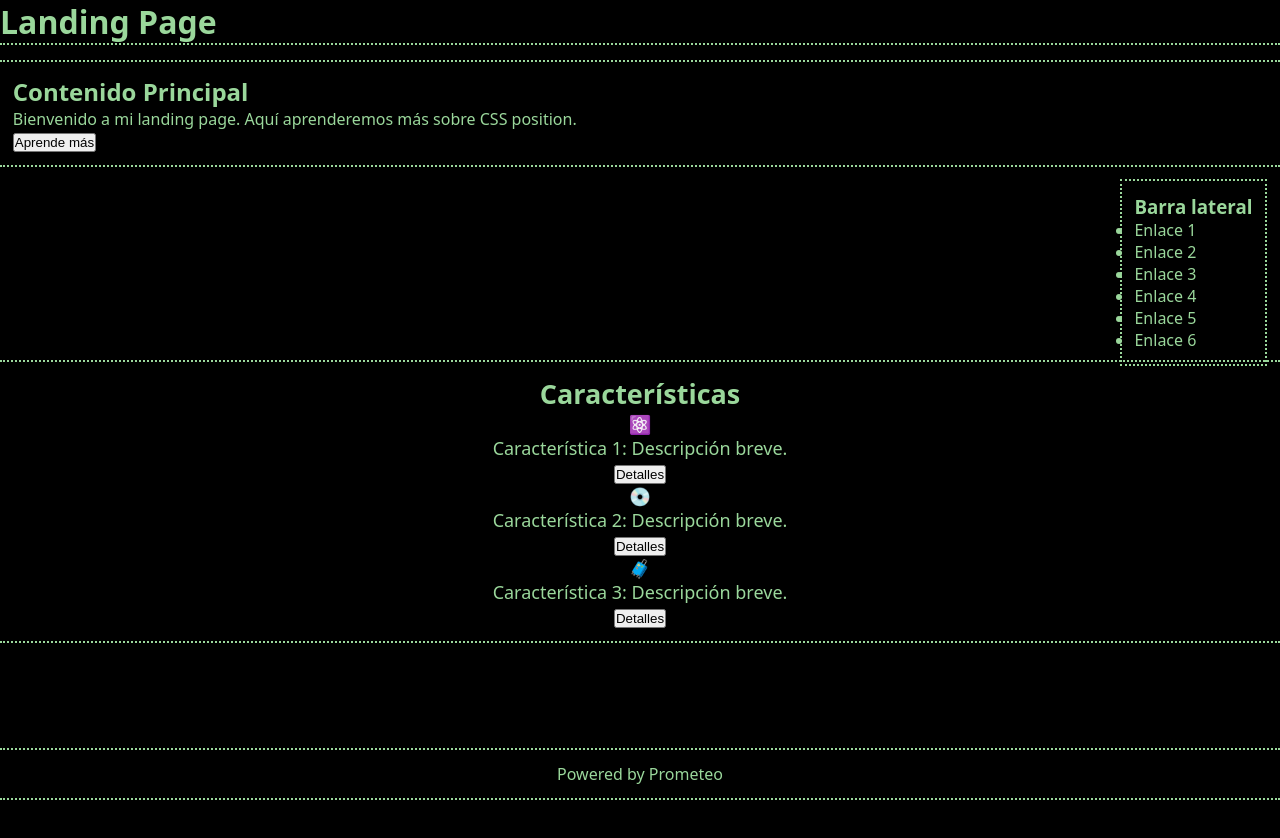
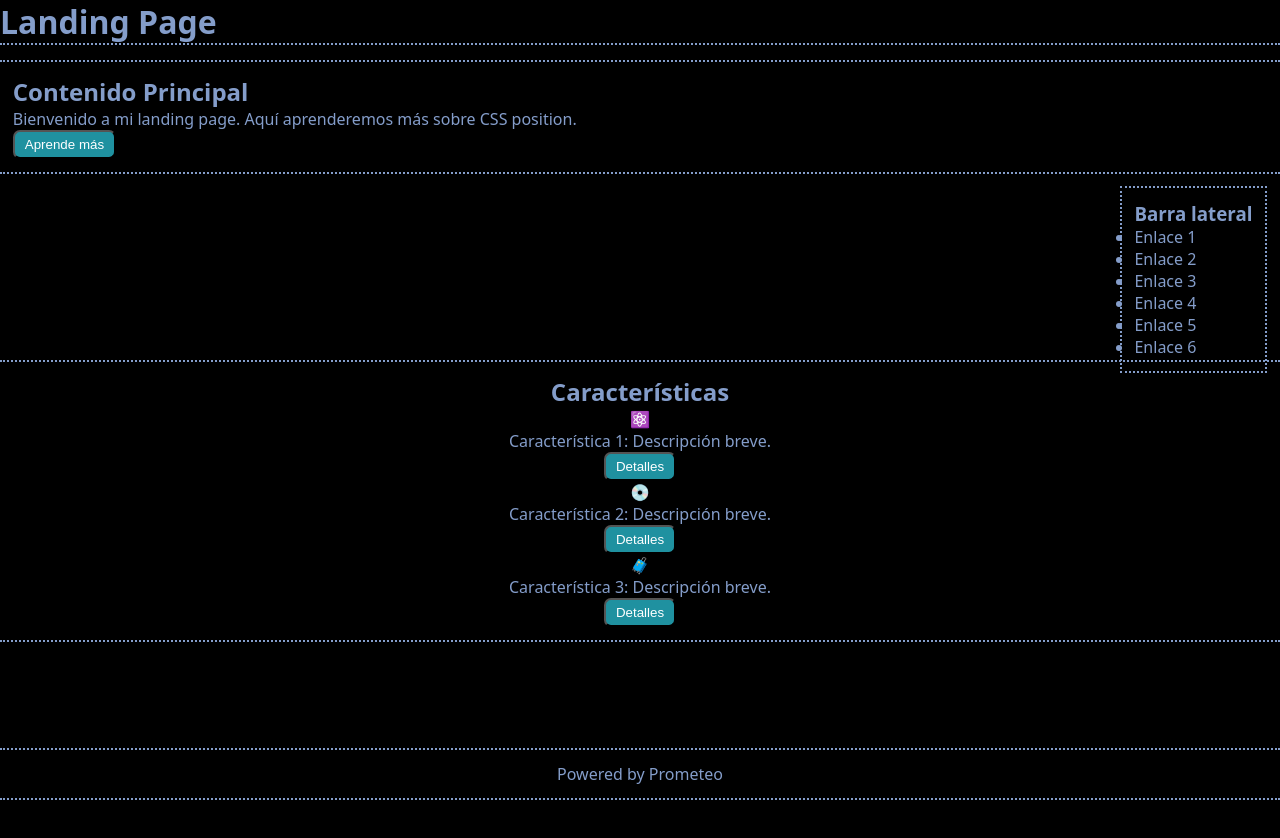
Before and after one commit to artur0-dev/Posicionamiento, a plain HTML site: page index.html in a window 1280 px wide. Drawn offline with Linux system fonts and the light colour scheme.

Commit message:
update styles

```diff
--- a/styles.css
+++ b/styles.css
@@ -13,7 +13,7 @@
     padding: 0;
     min-height: 100vh;
     background-color: #000000;
-    color: #9ad79b;
+    color: #849dca;
   }
   header{
     position: fixed;
@@ -22,7 +22,6 @@
     border-bottom: 2px dotted;
     border-width: 2px;
     width: 100%;
-    z-index: 1000;
   }
   .content{
     position: static;
@@ -44,7 +43,6 @@
     top: 45%;
     width: 100%;
     text-align: center;
-    font-size: 18px;
     border-top: 2px dotted;
     border-bottom: 2px dotted;
     padding: 1%;
@@ -59,3 +57,9 @@
     border-bottom: 2px dotted;
     padding: 1%;
   }
+  button{
+    background-color: #1f91a0;
+    color: white;
+    padding: 5px 10px;
+    border-radius: 7px;
+  }
```
